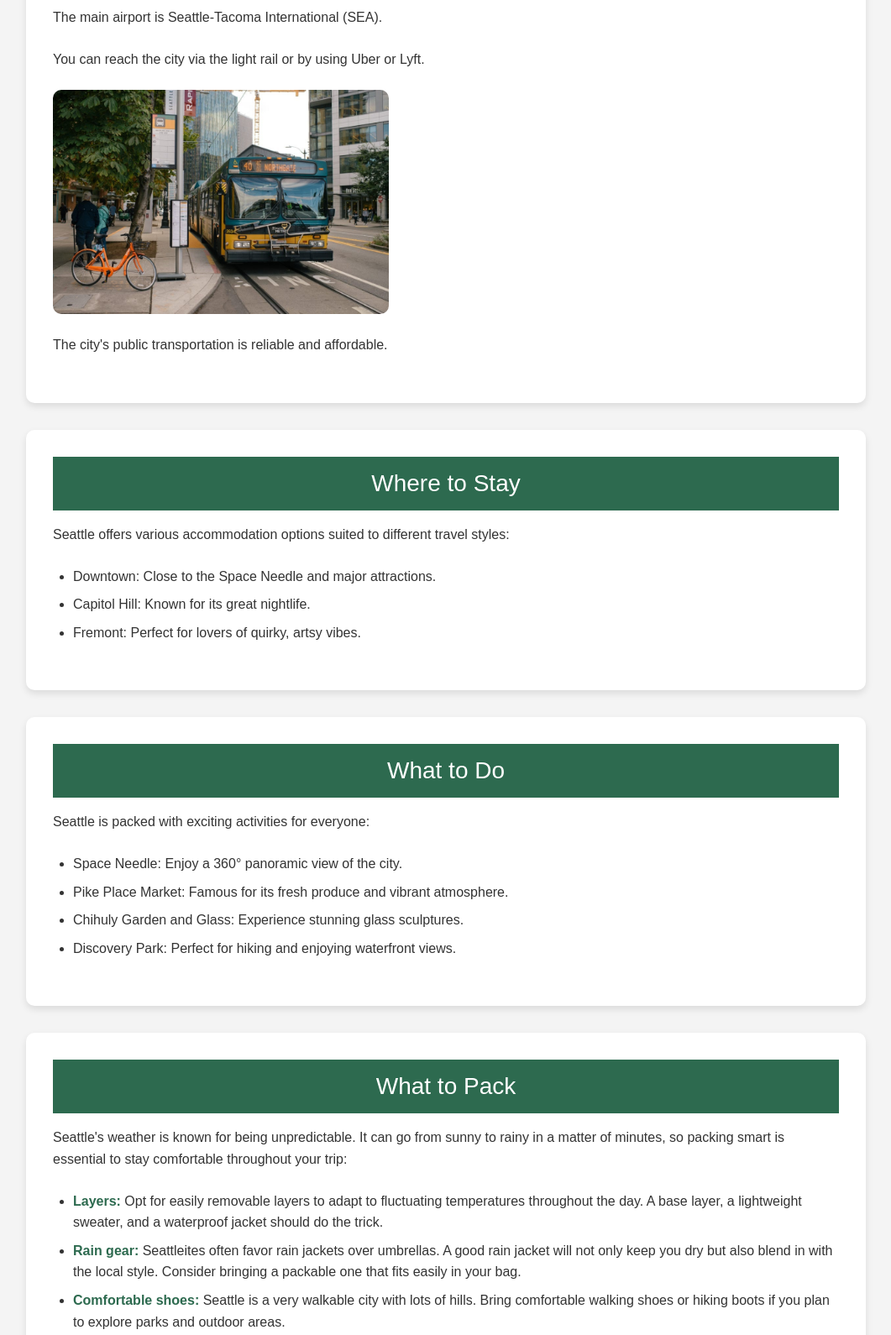
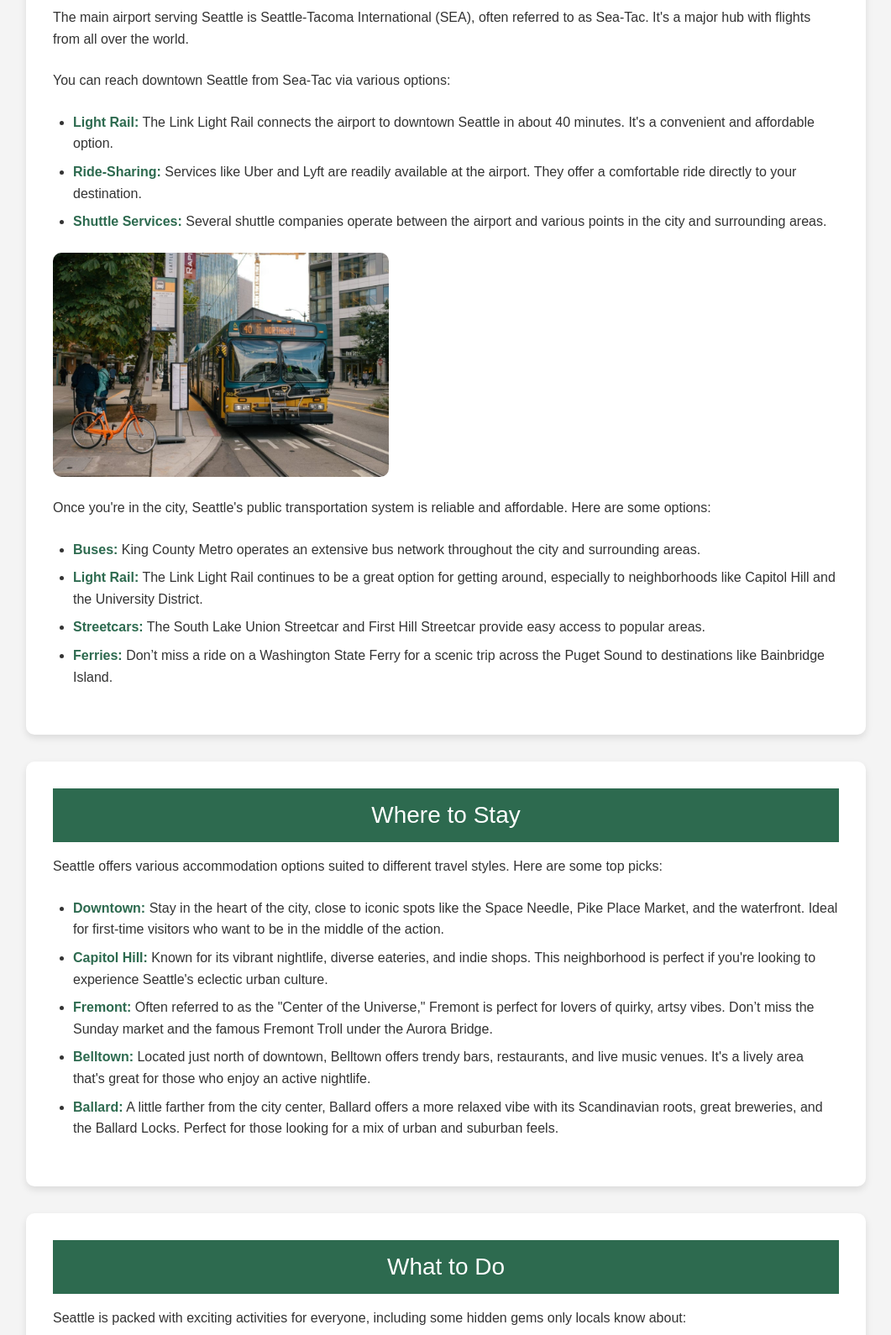
Before and after one commit to rbracker/travel-guide, a plain HTML site: page index.html in a window 1280 px wide. Shown: the part 2240-3830 px from the top of the page at 84% size, without its empty margins (109-1170 px from the left). Drawn offline with Linux system fonts and the light colour scheme.

Commit message:
added more detail to sections

```diff
--- a/index.html
+++ b/index.html
@@ -29,38 +29,54 @@
       <p>Seattle’s charm goes beyond these iconic spots. The city is known for its rich music history, being the birthplace of grunge and home to legends like Jimi Hendrix. Music lovers will enjoy visiting the Museum of Pop Culture (MoPOP), which features exhibits on everything from rock ‘n’ roll to science fiction.</p>
       <img src="assets/images/lake-union.jpg" alt="Seattle from Lake Union" width="400" height="150">
       <p>For nature lovers, Seattle is a paradise. You can kayak on Lake Union with the city skyline in the background, hike through nearby forests, or take a ferry to the picturesque islands of Puget Sound. Whether you’re a foodie, an outdoor enthusiast, or a culture seeker, Seattle offers something for everyone, from gourmet coffee culture to quirky art installations like the Fremont Troll and Gas Works Park.</p>
-
     </section>
 
     <section class="main-section" id="How_To_Get_There">
       <header>How To Get There</header>
       <img src="assets/images/SEA-airport.webp" alt="Seattle Tacoma Airport" width="400" height="150">
-      <p>The main airport is Seattle-Tacoma International (SEA).</p>
-      <p>You can reach the city via the light rail or by using Uber or Lyft.</p>
+      <p>The main airport serving Seattle is Seattle-Tacoma International (SEA), often referred to as Sea-Tac. It's a major hub with flights from all over the world.</p>
+      <p>You can reach downtown Seattle from Sea-Tac via various options:</p>
+      <ul>
+          <li><strong>Light Rail:</strong> The Link Light Rail connects the airport to downtown Seattle in about 40 minutes. It's a convenient and affordable option.</li>
+          <li><strong>Ride-Sharing:</strong> Services like Uber and Lyft are readily available at the airport. They offer a comfortable ride directly to your destination.</li>
+          <li><strong>Shuttle Services:</strong> Several shuttle companies operate between the airport and various points in the city and surrounding areas.</li>
+      </ul>
       <img src="assets/images/seattle-city-transportation.jpg" alt="Seattle City Transportation" width="400" height="150">
-      <p>The city's public transportation is reliable and affordable.</p>
+      <p>Once you're in the city, Seattle's public transportation system is reliable and affordable. Here are some options:</p>
+      <ul>
+          <li><strong>Buses:</strong> King County Metro operates an extensive bus network throughout the city and surrounding areas.</li>
+          <li><strong>Light Rail:</strong> The Link Light Rail continues to be a great option for getting around, especially to neighborhoods like Capitol Hill and the University District.</li>
+          <li><strong>Streetcars:</strong> The South Lake Union Streetcar and First Hill Streetcar provide easy access to popular areas.</li>
+          <li><strong>Ferries:</strong> Don’t miss a ride on a Washington State Ferry for a scenic trip across the Puget Sound to destinations like Bainbridge Island.</li>
+      </ul>
     </section>
 
     <section class="main-section" id="Where_To_Stay">
       <header>Where to Stay</header>
-      <p>Seattle offers various accommodation options suited to different travel styles:</p>
+      <p>Seattle offers various accommodation options suited to different travel styles. Here are some top picks:</p>
       <ul>
-        <li>Downtown: Close to the Space Needle and major attractions.</li>
-        <li>Capitol Hill: Known for its great nightlife.</li>
-        <li>Fremont: Perfect for lovers of quirky, artsy vibes.</li>
+          <li><strong>Downtown:</strong> Stay in the heart of the city, close to iconic spots like the Space Needle, Pike Place Market, and the waterfront. Ideal for first-time visitors who want to be in the middle of the action.</li>
+          <li><strong>Capitol Hill:</strong> Known for its vibrant nightlife, diverse eateries, and indie shops. This neighborhood is perfect if you're looking to experience Seattle's eclectic urban culture.</li>
+          <li><strong>Fremont:</strong> Often referred to as the "Center of the Universe," Fremont is perfect for lovers of quirky, artsy vibes. Don’t miss the Sunday market and the famous Fremont Troll under the Aurora Bridge.</li>
+          <li><strong>Belltown:</strong> Located just north of downtown, Belltown offers trendy bars, restaurants, and live music venues. It's a lively area that's great for those who enjoy an active nightlife.</li>
+          <li><strong>Ballard:</strong> A little farther from the city center, Ballard offers a more relaxed vibe with its Scandinavian roots, great breweries, and the Ballard Locks. Perfect for those looking for a mix of urban and suburban feels.</li>
       </ul>
     </section>
 
     <section class="main-section" id="What_To_Do">
       <header>What to Do</header>
-      <p>Seattle is packed with exciting activities for everyone:</p>
+      <p>Seattle is packed with exciting activities for everyone, including some hidden gems only locals know about:</p>
       <ul>
-        <li>Space Needle: Enjoy a 360° panoramic view of the city.</li>
-        <li>Pike Place Market: Famous for its fresh produce and vibrant atmosphere.</li>
-        <li>Chihuly Garden and Glass: Experience stunning glass sculptures.</li>
-        <li>Discovery Park: Perfect for hiking and enjoying waterfront views.</li>
+          <li><strong>Space Needle:</strong> Enjoy a 360° panoramic view of the city and the mountains. Pro tip: Visit at sunset for a breathtaking experience.</li>
+          <li><strong>Pike Place Market:</strong> Famous for its fresh produce and vibrant atmosphere. Don’t miss the Gum Wall—a quirky, colorful spot hidden in Post Alley.</li>
+          <li><strong>Chihuly Garden and Glass:</strong> Experience stunning glass sculptures. Check out the glasshouse with a view of the Space Needle through the vibrant glass ceiling.</li>
+          <li><strong>Discovery Park:</strong> Perfect for hiking and enjoying waterfront views. Explore the West Point Lighthouse—an iconic spot off the beaten path.</li>
+          <li><strong>Fremont Troll:</strong> A giant sculpture lurking under the Aurora Bridge, the Troll is a whimsical piece of public art you can’t miss.</li>
+          <li><strong>Gas Works Park:</strong> Overlook Lake Union with an industrial backdrop from the former gasification plant. Great for a picnic or flying a kite.</li>
+          <li><strong>Ballard Locks:</strong> Watch boats pass through the locks and check out the fish ladder where you can see salmon migrating.</li>
+          <li><strong>Underground Tour:</strong> Dive into the hidden underground pathways of old Seattle in Pioneer Square, rich with historical anecdotes.</li>
       </ul>
-    </section>
+  </section>
 
     <section class="main-section" id="What_To_Pack">
       <header>What to Pack</header>
@@ -87,8 +103,6 @@
           <li><strong>Attractions:</strong> Many of Seattle’s top attractions, like Pike Place Market, are free. Budget extra for paid attractions like the Space Needle or museums.</li>
       </ul>
   </section>
-
-
   </main>
 </body>
 </html>
```
